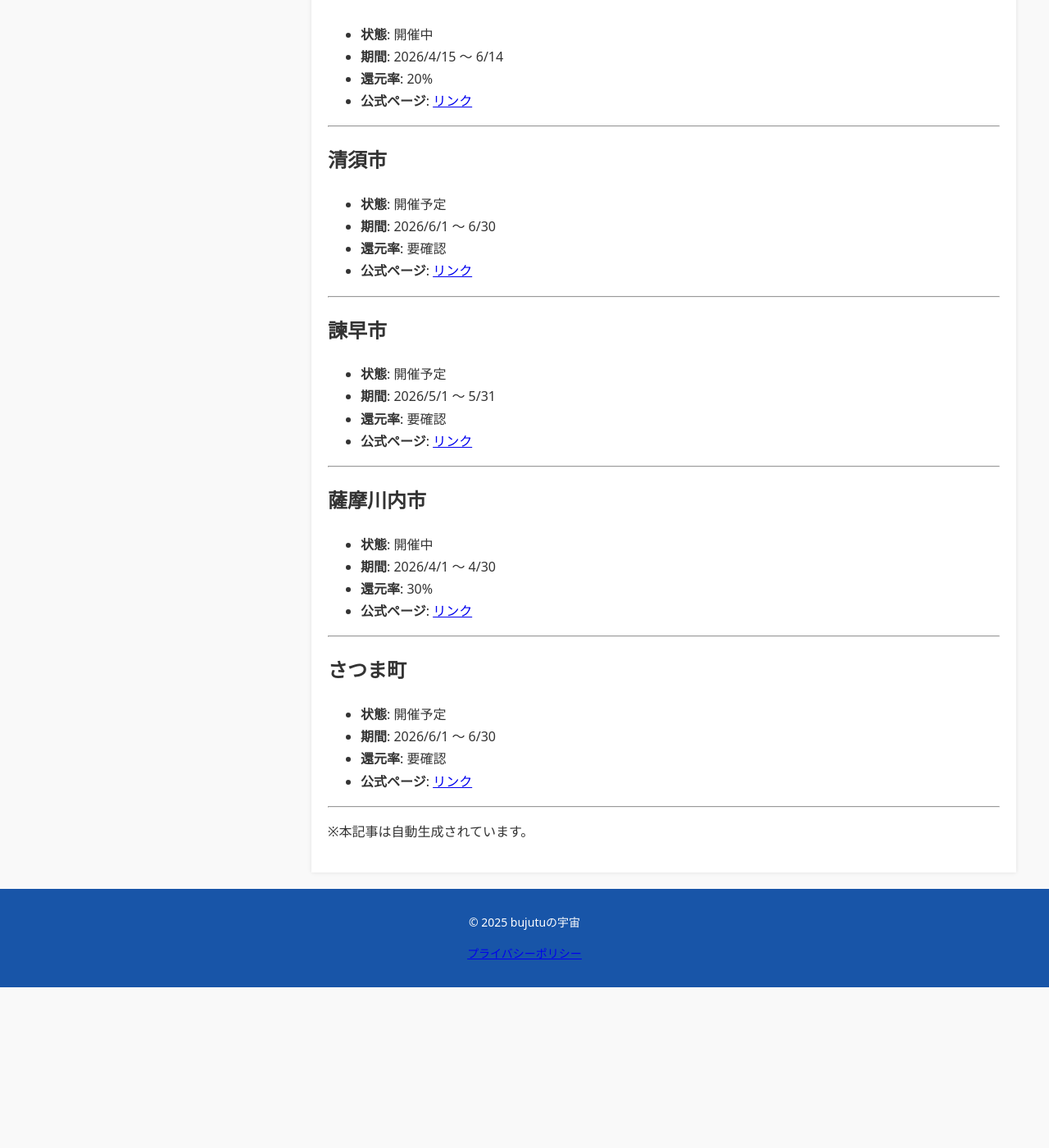
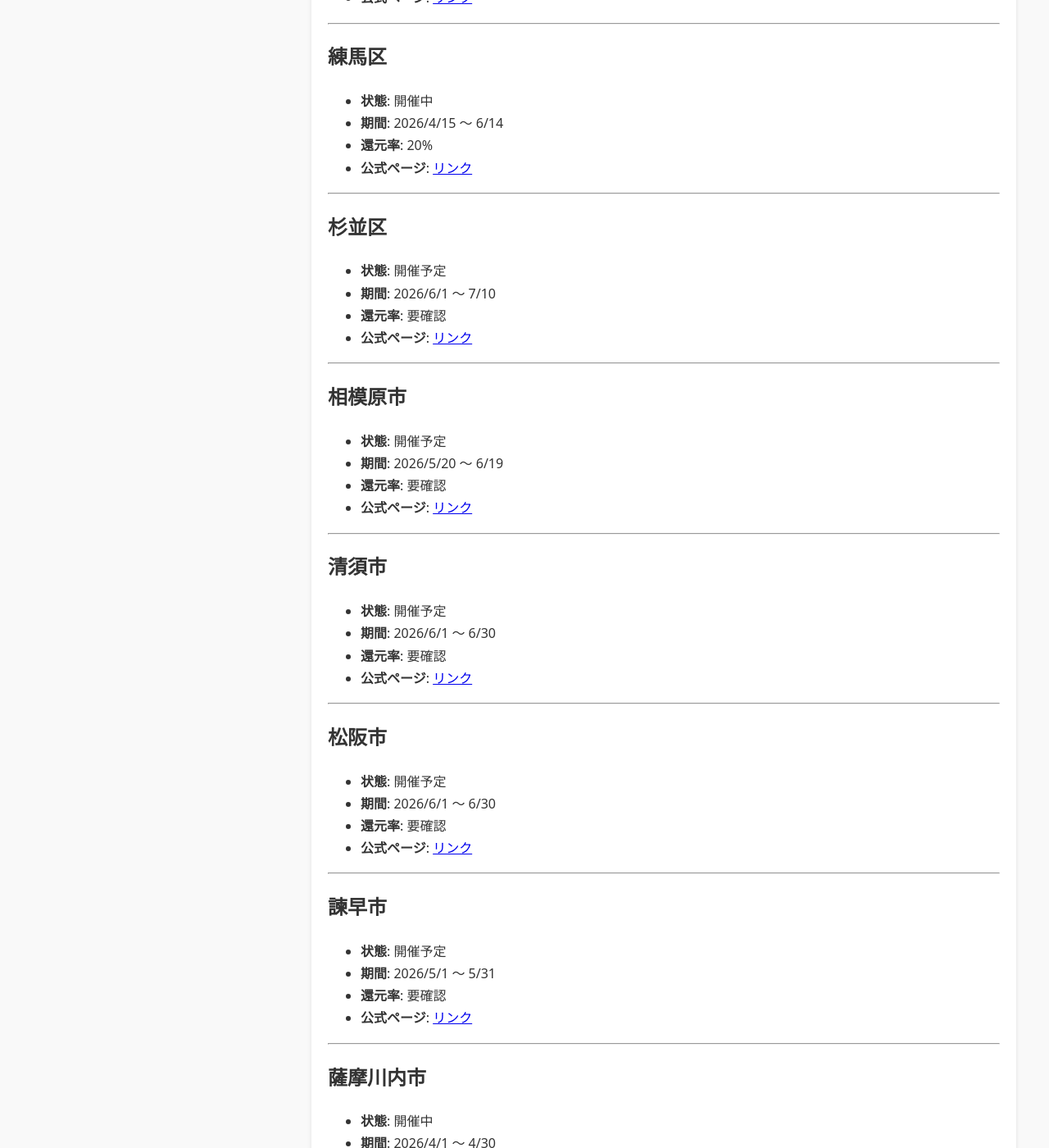
Before and after one commit to bujutu/bujutu.github.io, a Jekyll site: the page built from _posts/2025-12-10-paypay-campaigns.md, in a window 1280 px wide and 1400 px high, scrolled down 2273 px. Shown: the whole window at 82% size. Built offline with Jekyll 4.4.1, drawn with Linux system fonts in a browser that asks for light colours; before the commit the page ends 3477 px from its top, so only the background shows below that; some of the changed text lies outside the part shown.

Commit message:
Auto-update PayPay campaigns

```diff
--- a/_posts/2025-12-10-paypay-campaigns.md
+++ b/_posts/2025-12-10-paypay-campaigns.md
@@ -89,12 +89,39 @@ PayPay × 自治体 の還元キャンペーン情報を自動収集し、一覧
 
 ---
 
+## 杉並区
+
+- **状態**: 開催予定
+- **期間**: 2026/6/1 〜 7/10
+- **還元率**: 要確認
+- **公式ページ**: [リンク](https://paypay.ne.jp/notice/20260424/cp-jichitai/)
+
+---
+
+## 相模原市
+
+- **状態**: 開催予定
+- **期間**: 2026/5/20 〜 6/19
+- **還元率**: 要確認
+- **公式ページ**: [リンク](https://paypay.ne.jp/notice/20260424/cp-jichitai/)
+
+---
+
 ## 清須市
 
 - **状態**: 開催予定
 - **期間**: 2026/6/1 〜 6/30
 - **還元率**: 要確認
 - **公式ページ**: [リンク](https://paypay.ne.jp/notice/20260415/cp-jichitai/)
+
+---
+
+## 松阪市
+
+- **状態**: 開催予定
+- **期間**: 2026/6/1 〜 6/30
+- **還元率**: 要確認
+- **公式ページ**: [リンク](https://paypay.ne.jp/notice/20260424/cp-jichitai/)
 
 ---
 
```
Also changed, not shown: other parts of _posts/2025-12-10-paypay-campaigns.md (+1 -1 lines).
